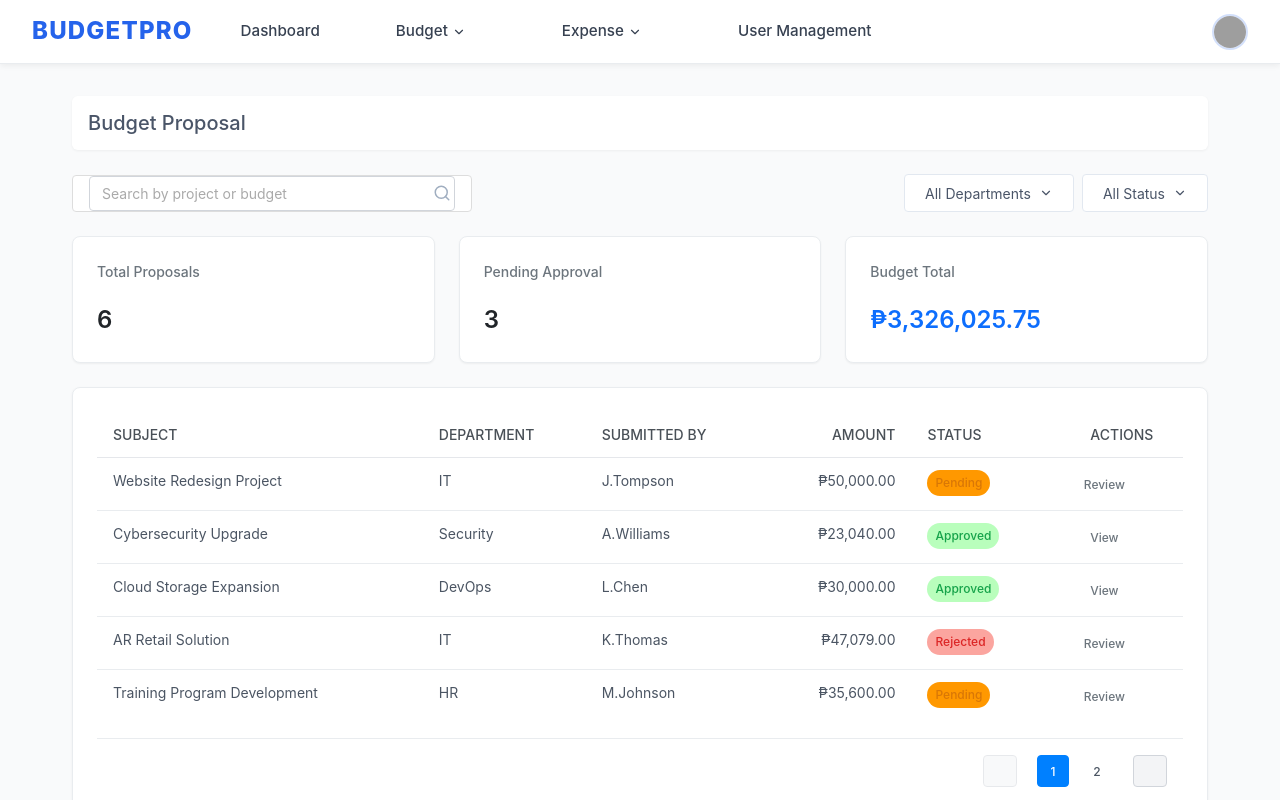
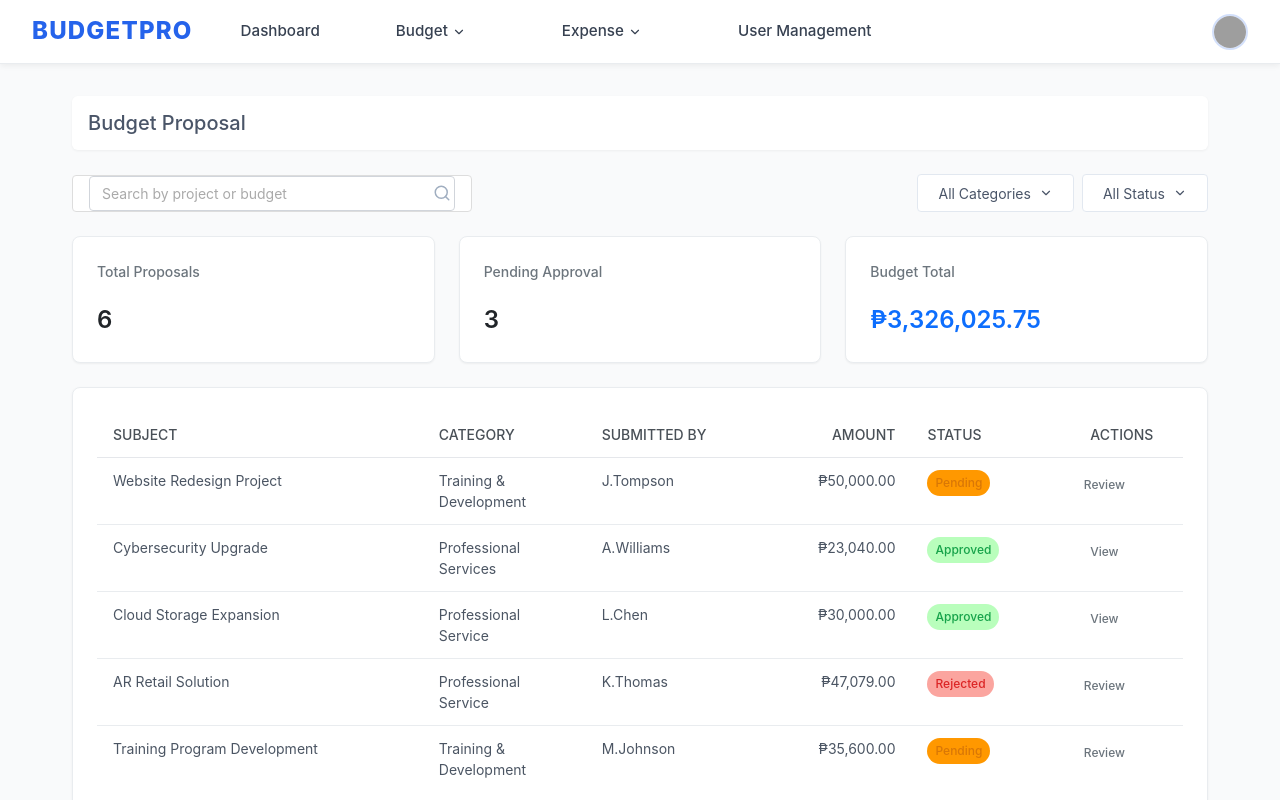
Before and after one commit to BudgetProPUP/budget-pro, a React (Vite) app in the folder frontendside/: page /finance/budget-proposal in a window 1280 px wide. Built offline with nearby package versions, Linux system fonts and the light colour scheme; grey boxes are pictures that could not be loaded.

Commit message:
updated ui

```diff
--- a/frontendside/src/pages/Finance/BudgetProposal.jsx
+++ b/frontendside/src/pages/Finance/BudgetProposal.jsx
@@ -15,9 +15,9 @@ const BudgetProposal = () => {
   const [reviewStatus, setReviewStatus] = useState('');
   const [searchTerm, setSearchTerm] = useState('');
   const [currentPage, setCurrentPage] = useState(1);
-  const [showDepartmentDropdown, setShowDepartmentDropdown] = useState(false);
+  const [showCategoryDropdown, setShowCategoryDropdown] = useState(false);
   const [showStatusDropdown, setShowStatusDropdown] = useState(false);
-  const [selectedDepartment, setSelectedDepartment] = useState('All Departments');
+  const [selectedCategory, setSelectedCategory] = useState('All Categories');
   const [selectedStatus, setSelectedStatus] = useState('All Status');
   const itemsPerPage = 5; // Number of proposals per page
   const navigate = useNavigate();
@@ -35,12 +35,12 @@ const BudgetProposal = () => {
     minute: '2-digit'
   });
 
-  // Sample data
+  // Sample data with updated categories
   const proposals = [
     {
       id: 1,
       subject: 'Website Redesign Project',
-      department: 'IT',
+      category: 'Training & Development',
       amount: '₱50,000.00',
       submittedBy: 'J.Tompson',
       status: 'pending',
@@ -49,7 +49,7 @@ const BudgetProposal = () => {
     {
       id: 2,
       subject: 'Cybersecurity Upgrade',
-      department: 'Security',
+      category: 'Professional Services',
       amount: '₱23,040.00',
       submittedBy: 'A.Williams',
       status: 'approved',
@@ -58,7 +58,7 @@ const BudgetProposal = () => {
     {
       id: 3,
       subject: 'Cloud Storage Expansion',
-      department: 'DevOps',
+      category: 'Professional Service',
       amount: '₱30,000.00',
       submittedBy: 'L.Chen',
       status: 'approved',
@@ -67,7 +67,7 @@ const BudgetProposal = () => {
     {
       id: 4,
       subject: 'AR Retail Solution',
-      department: 'IT',
+      category: 'Professional Service',
       amount: '₱47,079.00',
       submittedBy: 'K.Thomas',
       status: 'rejected',
@@ -76,7 +76,7 @@ const BudgetProposal = () => {
     {
       id: 5,
       subject: 'Training Program Development',
-      department: 'HR',
+      category: 'Training & Development',
       amount: '₱35,600.00',
       submittedBy: 'M.Johnson',
       status: 'pending',
@@ -85,7 +85,7 @@ const BudgetProposal = () => {
     {
       id: 6,
       subject: 'Office Renovation',
-      department: 'Facilities',
+      category: 'Professional Service',
       amount: '₱125,400.00',
       submittedBy: 'R.Garcia',
       status: 'pending',
@@ -93,23 +93,33 @@ const BudgetProposal = () => {
     }
   ];
 
-  // Get unique departments
-  const departments = ['All Departments', ...new Set(proposals.map(p => p.department))];
+  // Define all available categories
+  const categories = [
+    'All Categories',
+    'Travel',
+    'Office Supplies',
+    'Utilities',
+    'Marketing & Advertising',
+    'Professional Services',
+    'Training & Development',
+    'Equipment & Maintenance',
+    'Miscellaneous'
+  ];
 
   // Status options
   const statusOptions = ['All Status', 'pending', 'approved', 'rejected'];
 
-  // Filter proposals based on search term, department and status
+  // Filter proposals based on search term, category and status
   const filteredProposals = proposals.filter(proposal => {
     const matchesSearch = proposal.subject.toLowerCase().includes(searchTerm.toLowerCase()) ||
-           proposal.department.toLowerCase().includes(searchTerm.toLowerCase()) ||
+           proposal.category.toLowerCase().includes(searchTerm.toLowerCase()) ||
            proposal.submittedBy.toLowerCase().includes(searchTerm.toLowerCase());
 
-    const matchesDepartment = selectedDepartment === 'All Departments' || proposal.department === selectedDepartment;
+    const matchesCategory = selectedCategory === 'All Categories' || proposal.category === selectedCategory;
 
     const matchesStatus = selectedStatus === 'All Status' || proposal.status === selectedStatus.toLowerCase();
 
-    return matchesSearch && matchesDepartment && matchesStatus;
+    return matchesSearch && matchesCategory && matchesStatus;
   });
 
   // Pagination logic
@@ -133,19 +143,19 @@ const BudgetProposal = () => {
     if (showBudgetDropdown) setShowBudgetDropdown(false);
   };
 
-  const toggleDepartmentDropdown = () => {
-    setShowDepartmentDropdown(!showDepartmentDropdown);
+  const toggleCategoryDropdown = () => {
+    setShowCategoryDropdown(!showCategoryDropdown);
     if (showStatusDropdown) setShowStatusDropdown(false);
   };
 
   const toggleStatusDropdown = () => {
     setShowStatusDropdown(!showStatusDropdown);
-    if (showDepartmentDropdown) setShowDepartmentDropdown(false);
+    if (showCategoryDropdown) setShowCategoryDropdown(false);
   };
 
-  const handleDepartmentSelect = (department) => {
-    setSelectedDepartment(department);
-    setShowDepartmentDropdown(false);
+  const handleCategorySelect = (category) => {
+    setSelectedCategory(category);
+    setShowCategoryDropdown(false);
     setCurrentPage(1); // Reset to first page when filter changes
   };
 
@@ -325,19 +335,19 @@ const BudgetProposal = () => {
 
           <div className="filter-controls">
             <div className="filter-dropdown">
-              <button className="filter-dropdown-btn" onClick={toggleDepartmentDropdown}>
-                <span>{selectedDepartment}</span>
+              <button className="filter-dropdown-btn" onClick={toggleCategoryDropdown}>
+                <span>{selectedCategory}</span>
                 <ChevronDown size={14} />
               </button>
-              {showDepartmentDropdown && (
+              {showCategoryDropdown && (
                 <div className="category-dropdown-menu">
-                  {departments.map((department, index) => (
+                  {categories.map((category, index) => (
                     <div
                       key={index}
-                      className={`category-dropdown-item ${selectedDepartment === department ? 'active' : ''}`}
-                      onClick={() => handleDepartmentSelect(department)}
+                      className={`category-dropdown-item ${selectedCategory === category ? 'active' : ''}`}
+                      onClick={() => handleCategorySelect(category)}
                     >
-                      {department}
+                      {category}
                     </div>
                   ))}
                 </div>
@@ -396,7 +406,7 @@ const BudgetProposal = () => {
             <thead>
               <tr>
                 <th style={{ width: '30%' }}>Subject</th>
-                <th style={{ width: '15%' }}>Department</th>
+                <th style={{ width: '15%' }}>Category</th>
                 <th style={{ width: '15%' }}>Submitted By</th>
                 <th style={{ width: '15%', textAlign: 'right' }}>Amount</th>
                 <th style={{ width: '15%' }}>Status</th>
@@ -411,7 +421,7 @@ const BudgetProposal = () => {
                   style={{ cursor: 'pointer' }}
                 >
                   <td>{proposal.subject}</td>
-                  <td>{proposal.department}</td>
+                  <td>{proposal.category}</td>
                   <td>{proposal.submittedBy}</td>
                   <td style={{ textAlign: 'right' }}>{proposal.amount}</td>
                   <td>
@@ -576,7 +586,7 @@ const BudgetProposal = () => {
 
               <ul className="proposal-details">
                 <li>• {selectedProposal.amount}</li>
-                <li>• Requested by: {selectedProposal.department} Department</li>
+                <li>• Category: {selectedProposal.category}</li>
                 <li>• Submitted by: {selectedProposal.submittedBy}</li>
               </ul>
 
@@ -630,7 +640,7 @@ const BudgetProposal = () => {
                 <h4 className="proposal-name">{selectedProposal.subject}</h4>
                 <ul className="proposal-details">
                   <li>• Budget Amount: {selectedProposal.amount}</li>
-                  <li>• Department: {selectedProposal.department}</li>
+                  <li>• Category: {selectedProposal.category}</li>
                   <li>• Submitted by: {selectedProposal.submittedBy}</li>
                 </ul>
               </div>
--- a/frontendside/src/pages/Finance/ExpenseHistory.jsx
+++ b/frontendside/src/pages/Finance/ExpenseHistory.jsx
@@ -19,7 +19,7 @@ const ExpenseHistory = () => {
       id: 1,
       date: '04-12-2025',
       description: 'Website Redesign Project',
-      category: 'IT Team',
+      category: 'Training & Development',
       amount: '₱50,000.00',
       projectSummary: 'This Budget Proposal provides necessary costs associated with the website redesign project (the "Project") which we would like to pursue due to increased mobile traffic and improved conversion rates from modern interfaces.',
       projectDescription: 'Complete redesign of company website with responsive design, improved UI/UX, integration with CRM, and enhanced e-commerce capabilities to boost customer engagement and sales conversion.',
@@ -33,7 +33,7 @@ const ExpenseHistory = () => {
       id: 2,
       date: '03-20-2025',
       description: 'Software Subscription',
-      category: 'Software',
+      category: 'Professional Services',
       amount: '₱15,750.00',
       projectSummary: 'Annual subscription for productivity software suite.',
       projectDescription: 'Renewal of organization-wide productivity software licenses including project management tools, communication platforms, and development environments.',
@@ -46,7 +46,7 @@ const ExpenseHistory = () => {
       id: 3,
       date: '03-15-2025',
       description: 'Cloud Hosting',
-      category: 'DevOps',
+      category: 'Professional Services',
       amount: '₱25,500.00',
       projectSummary: 'Monthly cloud infrastructure costs for all company applications.',
       projectDescription: 'Cloud hosting services including compute instances, database services, storage, and networking components to support our application ecosystem.',
@@ -59,7 +59,7 @@ const ExpenseHistory = () => {
       id: 4,
       date: '02-25-2025',
       description: 'Company Laptops',
-      category: 'Hardware',
+      category: 'Equipment & Maintenance',
       amount: '₱480,000.00',
       projectSummary: 'Purchase of new laptops for the engineering team.',
       projectDescription: 'Replacement of outdated hardware with high-performance laptops for the development and design teams to improve productivity.',
@@ -73,7 +73,7 @@ const ExpenseHistory = () => {
       id: 5,
       date: '01-25-2025',
       description: 'Office Printers',
-      category: 'Hardware',
+      category: 'Equipment & Maintenance',
       amount: '₱180,000.00',
       projectSummary: 'Acquisition of networked printers for all departments.',
       projectDescription: 'Purchase of high-capacity networked printers to replace aging equipment and reduce maintenance costs.',
@@ -87,7 +87,7 @@ const ExpenseHistory = () => {
       id: 6,
       date: '12-19-2024',
       description: 'AI Workshop Series',
-      category: 'IT',
+      category: 'Training & Development',
       amount: '₱25,000.00',
       projectSummary: 'Training program for staff on AI technologies and applications.',
       projectDescription: 'Series of workshops designed to upskill technical and non-technical staff on artificial intelligence concepts, tools, and practical applications.',
@@ -101,8 +101,18 @@ const ExpenseHistory = () => {
 
   const [searchQuery, setSearchQuery] = useState('');
 
-  // Get unique categories for the filter dropdown
-  const categories = ['All Categories', ...new Set(transactions.map(t => t.category))];
+  // Define all categories including the requested new ones
+  const categories = [
+    'All Categories',
+    'Travel',
+    'Office Supplies',
+    'Utilities',
+    'Marketing & Advertising',
+    'Professional Services',
+    'Training & Development',
+    'Equipment & Maintenance',
+    'Miscellaneous'
+  ];
 
   const handleSearch = (e) => {
     setSearchQuery(e.target.value);
--- a/frontendside/src/pages/Finance/ExpenseTracking.jsx
+++ b/frontendside/src/pages/Finance/ExpenseTracking.jsx
@@ -30,7 +30,7 @@ const ExpenseTracking = () => {
       id: 1,
       date: '04-12-2025',
       description: 'Website Redesign Project',
-      category: 'IT Team',
+      category: 'Training & Development',
       amount: '₱50,000.00',
       status: 'pending',
       projectSummary: 'This Budget Proposal provides necessary costs associated with the website redesign project.',
@@ -40,7 +40,7 @@ const ExpenseTracking = () => {
       id: 2,
       date: '03-20-2025',
       description: 'Software Subscription',
-      category: 'Software',
+      category: 'Professional Services',
       amount: '₱15,750.00',
       status: 'approved',
       projectSummary: 'Annual subscription for productivity software suite.',
@@ -50,7 +50,7 @@ const ExpenseTracking = () => {
       id: 3,
       date: '03-15-2025',
       description: 'Cloud Hosting',
-      category: 'DevOps',
+      category: 'Professional Services',
       amount: '₱12,500.00',
       status: 'paid',
       projectSummary: 'Monthly cloud infrastructure costs for all company applications.',
@@ -60,7 +60,7 @@ const ExpenseTracking = () => {
       id: 4,
       date: '02-25-2025',
       description: 'Company Laptops',
-      category: 'Hardware',
+      category: 'Equipment & Maintenance',
       amount: '₱450,000.00',
       status: 'approved',
       projectSummary: 'Purchase of new laptops for the engineering team.',
@@ -70,7 +70,7 @@ const ExpenseTracking = () => {
       id: 5,
       date: '01-25-2025',
       description: 'Office Printers',
-      category: 'Hardware',
+      category: 'Equipment & Maintenance',
       amount: '₱180,000.00',
       status: 'paid',
       projectSummary: 'Acquisition of networked printers for all departments.',
@@ -80,7 +80,7 @@ const ExpenseTracking = () => {
       id: 6,
       date: '12-19-2024',
       description: 'AI Workshop Series',
-      category: 'IT',
+      category: 'Training & Development',
       amount: '₱25,000.00',
       status: 'rejected',
       projectSummary: 'Training program for staff on AI technologies and applications.',
@@ -94,8 +94,18 @@ const ExpenseTracking = () => {
     expensesThisMonth: '₱800,025.75'
   };
 
-  // Get unique categories for the filter dropdown
-  const categories = ['All Categories', ...new Set(expenses.map(t => t.category))];
+  // Define categories directly instead of extracting from expenses
+  const categories = [
+    'All Categories',
+    'Travel',
+    'Office Supplies',
+    'Utilities',
+    'Marketing & Advertising',
+    'Professional Services',
+    'Training & Development',
+    'Equipment & Maintenance',
+    'Miscellaneous'
+  ];
 
   // Date filter options
   const dateOptions = ['All Time', 'This Month', 'Last Month', 'Last 3 Months', 'This Year'];
--- a/frontendside/src/pages/Finance/JournalEntry.jsx
+++ b/frontendside/src/pages/Finance/JournalEntry.jsx
@@ -27,16 +27,24 @@ function JournalEntry() {
 
   // Sample journal entries data
   const journalEntries = [
-    { id: 'EX-001', date: '05-12-2025', category: 'Expenses', description: 'Internet Bill', amount: 'P8,300' },
-    { id: 'AS-001', date: '05-03-2025', category: 'Assets', description: 'Company Laptops', amount: 'P250,000' },
-    { id: 'LI-001', date: '04-21-2025', category: 'Liabilities', description: 'Office Rent', amount: 'P45,000' },
-    { id: 'EX-002', date: '04-15-2025', category: 'Expenses', description: 'Electricity Bill', amount: 'P12,750' },
-    { id: 'AS-002', date: '04-10-2025', category: 'Assets', description: 'Office Furniture', amount: 'P85,000' },
-    { id: 'LI-002', date: '03-25-2025', category: 'Liabilities', description: 'Equipment Lease', amount: 'P35,000' },
+    { id: 'EX-001', date: '05-12-2025', category: 'Miscellaneous', description: 'Internet Bill', amount: 'P8,300' },
+    { id: 'AS-001', date: '05-03-2025', category: 'Equipment & Maintenance', description: 'Company Laptops', amount: 'P250,000' },
+    { id: 'LI-001', date: '04-21-2025', category: 'Miscellaneous', description: 'Office Rent', amount: 'P45,000' },
+    { id: 'EX-002', date: '04-15-2025', category: 'Miscellaneous', description: 'Electricity Bill', amount: 'P12,750' },
+    { id: 'AS-002', date: '04-10-2025', category: 'Equipment & Maintenance', description: 'Office Furniture', amount: 'P85,000' },
   ];
 
   // Get unique categories for the filter dropdown
-  const categories = ['All Categories', ...new Set(journalEntries.map(entry => entry.category))];
+  const categories = [
+    'All Categories',
+    ...new Set(journalEntries.map(entry => entry.category)),
+    'Travel',
+    'Office Supplies',
+    'Utilities',
+    'Marketing & Advertising',
+    'Professional Services',
+    'Training & Development',
+  ];
 
   const handleSearch = (e) => {
     setSearchQuery(e.target.value);
@@ -352,6 +360,14 @@ function JournalEntry() {
                     <option value="Liabilities">Liabilities</option>
                     <option value="Expenses">Expenses</option>
                     <option value="Revenue">Revenue</option>
+                    <option value="Travel">Travel</option>
+                    <option value="Office Supplies">Office Supplies</option>
+                    <option value="Utilities">Utilities</option>
+                    <option value="Marketing & Advertising">Marketing & Advertising</option>
+                    <option value="Professional Services">Professional Services</option>
+                    <option value="Training & Development">Training & Development</option>
+                    <option value="Equipment & Maintenance">Equipment & Maintenance</option>
+                    <option value="Miscellaneous">Miscellaneous</option>
                   </select>
                   <ChevronDown size={16} className="select-icon" />
                 </div>
--- a/frontendside/src/pages/Finance/LedgerView.jsx
+++ b/frontendside/src/pages/Finance/LedgerView.jsx
@@ -14,7 +14,7 @@ const LedgerView = () => {
     {
       reference: 'EX-001',
       date: '05-12-2025',
-      category: 'Expenses',
+      category: 'Miscellaneous',
       description: 'Internet Bill',
       amount: '₱8,300',
       type: 'Operational Expenditure'
@@ -22,7 +22,7 @@ const LedgerView = () => {
     {
       reference: 'AS-001',
       date: '05-03-2025',
-      category: 'Assets',
+      category: 'Equipment & Maintenance',
       description: 'Company Laptops',
       amount: '₱250,000',
       type: 'Capital Expenditure'
@@ -30,7 +30,7 @@ const LedgerView = () => {
     {
       reference: 'AS-002',
       date: '04-27-2025',
-      category: 'Assets',
+      category: 'Equipment & Maintenance',
       description: 'Office Printer',
       amount: '₱12,500',
       type: 'Capital Expenditure'
@@ -38,7 +38,7 @@ const LedgerView = () => {
     {
       reference: 'EX-002',
       date: '04-12-2025',
-      category: 'Expenses',
+      category: 'Miscellaneous',
       description: 'Internet Bill',
       amount: '₱9,200',
       type: 'Operational Expenditure'
@@ -46,7 +46,7 @@ const LedgerView = () => {
     {
       reference: 'AS-003',
       date: '03-20-2025',
-      category: 'Assets',
+      category: 'Professional Services',
       description: 'Cloud Hosting',
       amount: '₱5,800',
       type: 'Operational Expenditure'
@@ -54,7 +54,7 @@ const LedgerView = () => {
     {
       reference: 'PR-001',
       date: '03-15-2025',
-      category: 'Projects',
+      category: 'Training & Development',
       description: 'Website Redesign',
       amount: '₱45,000',
       type: 'Capital Expenditure'
@@ -62,18 +62,10 @@ const LedgerView = () => {
     {
       reference: 'VC-001',
       date: '03-10-2025',
-      category: 'Vendor & Contracts',
+      category: 'Professional Services',
       description: 'Annual Software License',
       amount: '₱65,000',
       type: 'Operational Expenditure'
-    },
-    {
-      reference: 'TR-001',
-      date: '02-28-2025',
-      category: 'Transaction Types',
-      description: 'Department Transfer',
-      amount: '₱120,000',
-      type: 'Transfers'
     },
   ]);
 
@@ -89,8 +81,17 @@ const LedgerView = () => {
   // Filtered transactions based on search and filters
   const [filteredTransactions, setFilteredTransactions] = useState(transactions);
 
-  // Filter options
-  const categoryOptions = ['Expenses', 'Assets', 'Projects', 'Vendor & Contracts', 'Transaction Types'];
+  // Filter options - Updated with new categories
+  const categoryOptions = [
+    'Travel',
+    'Office Supplies',
+    'Utilities',
+    'Marketing & Advertising',
+    'Professional Services',
+    'Training & Development',
+    'Equipment & Maintenance',
+    'Miscellaneous'
+  ];
 
   useEffect(() => {
     // Update current date/time
```
